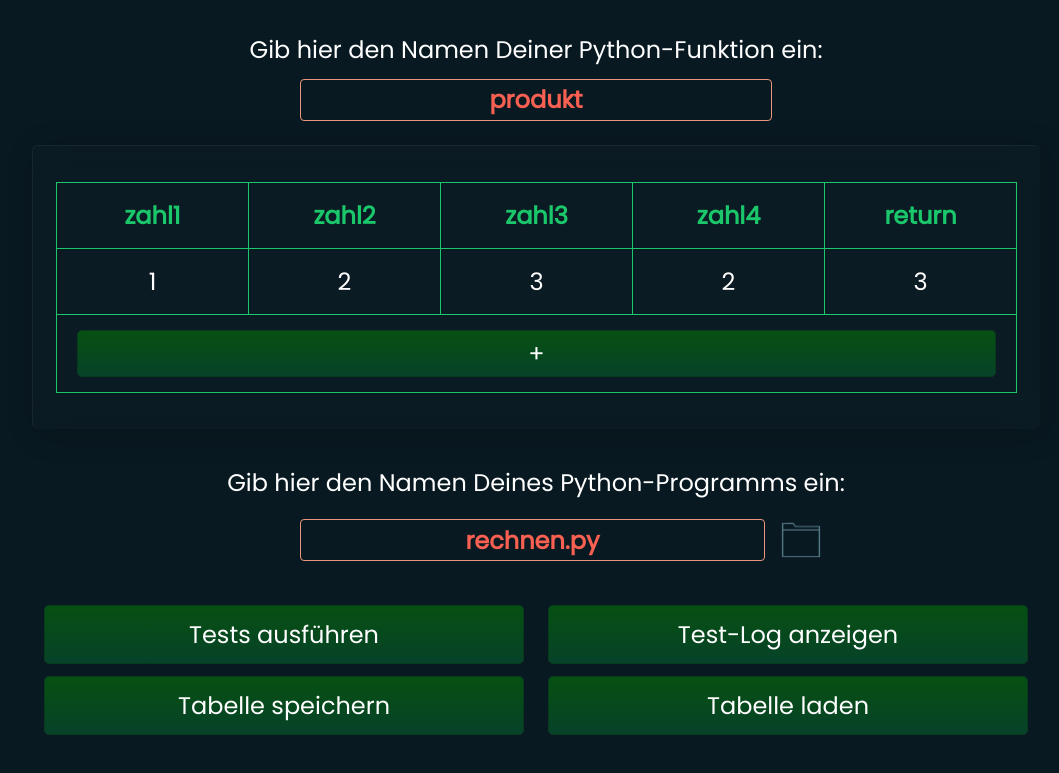
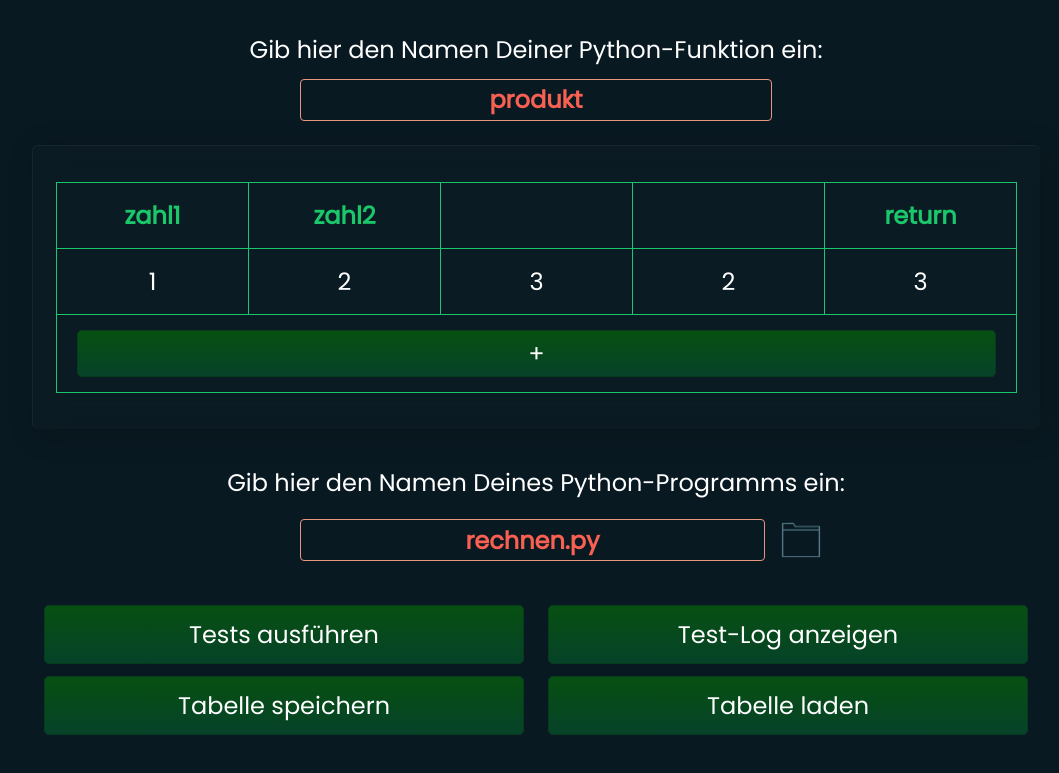
Before and after one commit to shickl/Python-Tester, a plain HTML site: page web/index.html in a window 1280 px wide. Shown: the part 153-926 px from the top of the page, without its empty margins (104-1163 px from the left). Drawn offline with Linux system fonts and the light colour scheme; a script that the page names is missing.

```diff
--- a/web/index.html
+++ b/web/index.html
@@ -22,8 +22,8 @@
       <tr>
         <th>zahl1</th>
         <th>zahl2</th>
-        <th>zahl3</th>
-        <th>zahl4</th>
+        <th></th>
+        <th></th>
         <th>return</th>
       </tr>
 
```
Also changed, not shown: 2 other files.
